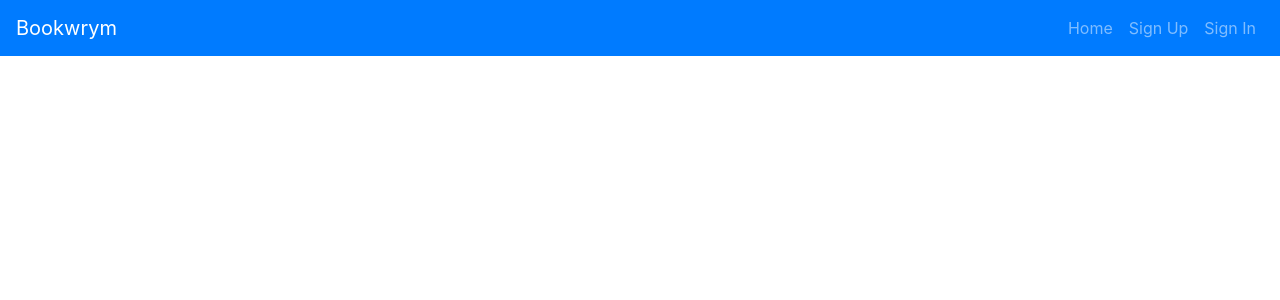
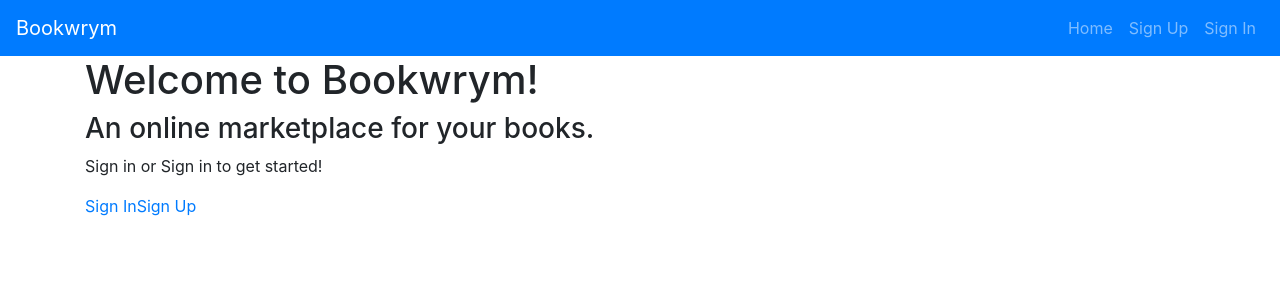
Before and after one commit to ajevans451/bookwyrm-client, a React app: page /#/ in a window 1280 px wide. Shown: the top 300 px of the page. Built offline with nearby package versions, Linux system fonts and the light colour scheme.

Commit message:
add homepage component/route

```diff
--- a/src/App.js
+++ b/src/App.js
@@ -5,6 +5,7 @@ import { v4 as uuid } from 'uuid'
 import AuthenticatedRoute from './components/AuthenticatedRoute/AuthenticatedRoute'
 import AutoDismissAlert from './components/AutoDismissAlert/AutoDismissAlert'
 import Header from './components/Header/Header'
+import Home from './components/Home/Home'
 import SignUp from './components/SignUp/SignUp'
 import SignIn from './components/SignIn/SignIn'
 import SignOut from './components/SignOut/SignOut'
@@ -63,6 +64,9 @@ class App extends Component {
           <Route path='/sign-in' render={() => (
             <SignIn msgAlert={this.msgAlert} setUser={this.setUser} />
           )} />
+          <Route exact path='/' render={() => (
+            <Home msgAlert={this.msgAlert} user={user} />
+          )} />
           <AuthenticatedRoute user={user} path='/sign-out' render={() => (
             <SignOut msgAlert={this.msgAlert} clearUser={this.clearUser} user={user} />
           )} />
--- /dev/null
+++ b/src/components/Home/Home.js
@@ -0,0 +1,23 @@
+import React, { Fragment } from 'react'
+import { Link } from 'react-router-dom'
+const signedOutUser = (
+  <Fragment>
+    <p>Sign in or Sign in to get started!</p>
+    <Link to='/sign-in'>Sign In</Link>
+    <Link to='/sign-up'>Sign Up</Link>
+  </Fragment>
+)
+const signedInUser = (
+  <Fragment>
+    <p>Click below to see current book listings!</p>
+    <Link to='/listings'>Listings</Link>
+  </Fragment>
+)
+const Home = ({ user }) => (
+  <div>
+    <h1>Welcome to Bookwrym!</h1>
+    <h3>An online marketplace for your books.</h3>
+    { user ? signedInUser : signedOutUser }
+  </div>
+)
+export default Home
```
